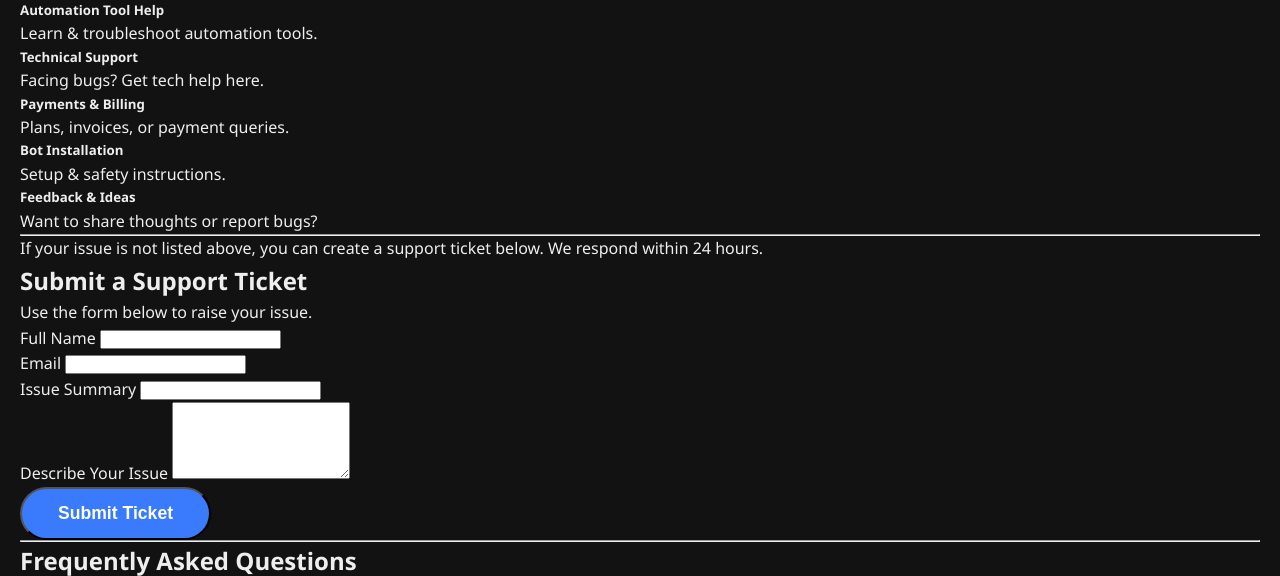
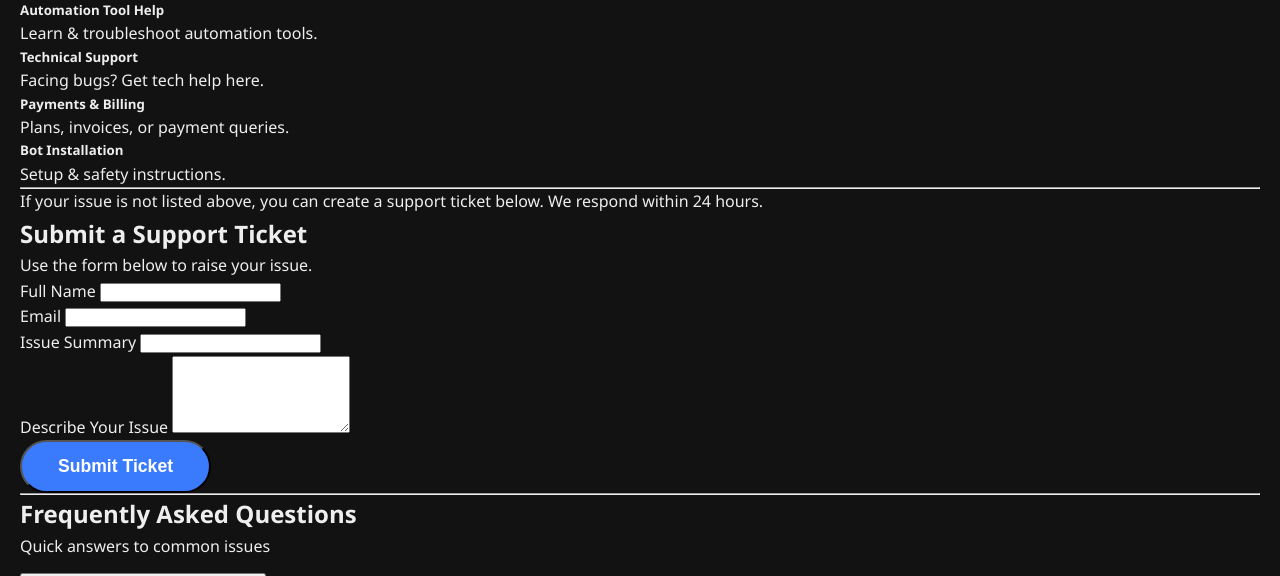
Before and after one commit to PyroniqTech/PyroniqTech, a Django app: page /support/ in a window 1280 px wide. Shown: the part 355-931 px from the top of the page. Run offline with Django 5.2, Linux system fonts and the light colour scheme.

Commit message:
Update support.html

```diff
--- a/main/templates/support.html
+++ b/main/templates/support.html
@@ -85,16 +85,6 @@
           <i class="bi bi-download display-5 text-purple"></i>
           <h5 class="card-title mt-3">Bot Installation</h5>
           <p class="card-text text-muted">Setup & safety instructions.</p>
-        </div>
-      </div>
-    </div>
-
-    <div class="col">
-      <div class="card h-100 shadow-sm border-teal">
-        <div class="card-body text-center">
-          <i class="bi bi-chat-right-heart display-5 text-teal"></i>
-          <h5 class="card-title mt-3">Feedback & Ideas</h5>
-          <p class="card-text text-muted">Want to share thoughts or report bugs?</p>
         </div>
       </div>
     </div>
```
